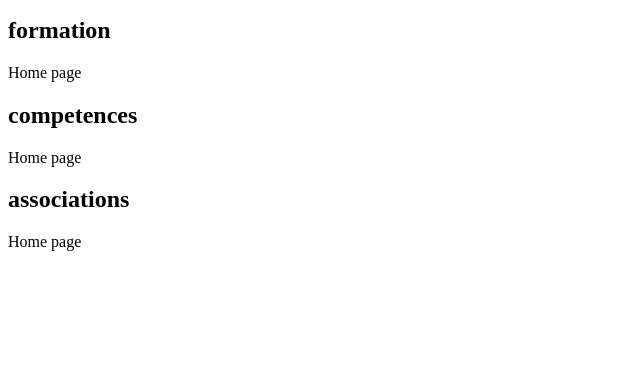
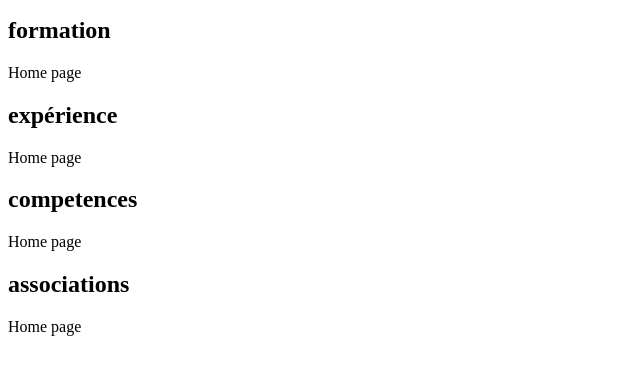
Before and after one commit to kamikael/mon-cv, a plain HTML site: page index.html in a window 1280 px wide. Shown: the part 101-476 px from the top of the page, without its empty margins (0-640 px from the left). Drawn offline with Linux system fonts and the light colour scheme.

Commit message:
mise en place de la section expérience

```diff
--- a/index.html
+++ b/index.html
@@ -16,6 +16,10 @@
         <h1>formation</h1>
         <p>Home page</p>
     </section>
+    <section class="expériences">
+        <h1>expérience</h1>
+        <p>Home page</p>
+    </section>
     <section class="competences">
         <h1>competences</h1>
         <p>Home page</p>
```
